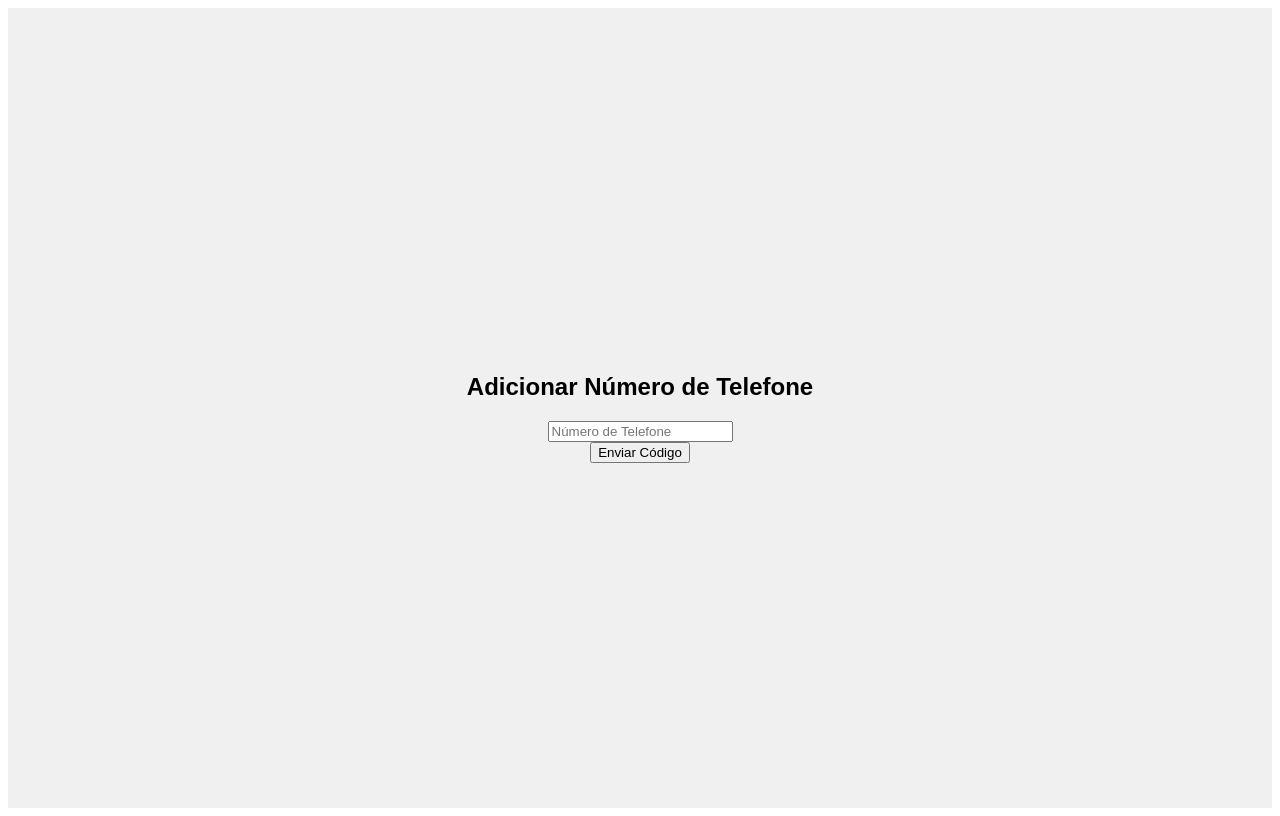
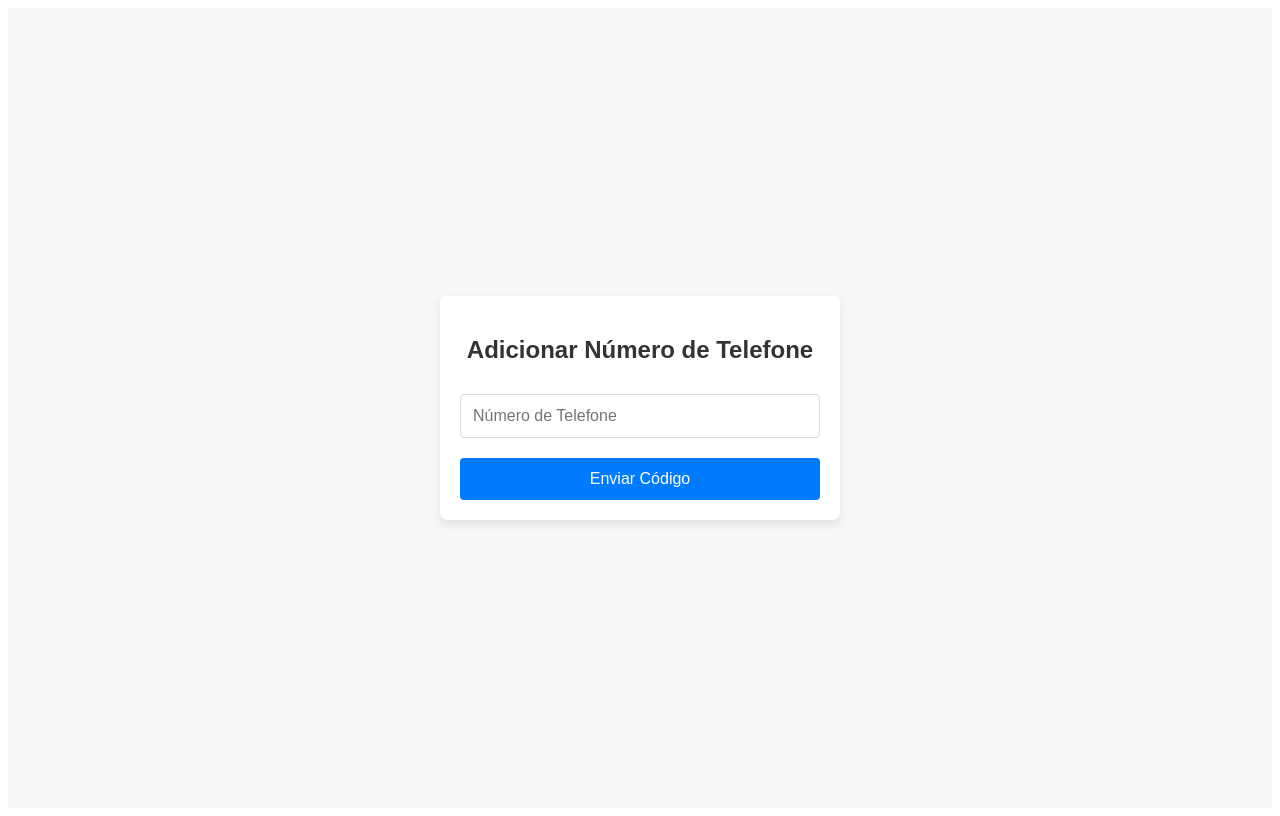
Before and after one commit to ronilson-candido/walletapplication, a React (Create React App) app: page /add-phone in a window 1280 px wide. Built offline with nearby package versions, Linux system fonts and the light colour scheme.

Commit message:
2 fator de autenticação

```diff
--- a/package.json
+++ b/package.json
@@ -7,6 +7,9 @@
     "@testing-library/react": "^13.4.0",
     "@testing-library/user-event": "^13.5.0",
     "axios": "^1.7.2",
+    "body-parser": "^1.20.2",
+    "cors": "^2.8.5",
+    "express": "^4.19.2",
     "firebase": "^10.12.4",
     "react": "^18.3.1",
     "react-dom": "^18.3.1",
--- a/src/components/AddPhone.js
+++ b/src/components/AddPhone.js
@@ -3,79 +3,149 @@
 import React, { useState } from "react";
 import axios from "axios";
 import { useNavigate } from "react-router-dom";
+import styled from "styled-components";
 
 const AddPhone = () => {
   const [phoneNumber, setPhoneNumber] = useState("");
   const [verificationCode, setVerificationCode] = useState("");
   const [verificationId, setVerificationId] = useState(null);
+  const [error, setError] = useState("");
+  const [loading, setLoading] = useState(false);
   const navigate = useNavigate();
 
   const handleSendCode = () => {
-    axios.post("http://localhost:3001/send-code", { phoneNumber })
+    setLoading(true);
+    axios.post("http://localhost:3000/send-code", { phoneNumber })
       .then((response) => {
+        setLoading(false);
         if (response.data.success) {
           setVerificationId(response.data.verificationId); // Armazena o ID de verificação
+          setError("");
           console.log("Código de verificação enviado");
         } else {
-          console.error("Erro ao enviar código:", response.data.error);
+          setError("Erro ao enviar código. Verifique o número e tente novamente.");
         }
       })
       .catch((error) => {
+        setLoading(false);
+        setError("Erro ao enviar código. Tente novamente.");
         console.error("Erro ao enviar código:", error);
       });
   };
 
   const handleVerifyCode = () => {
+    setLoading(true);
     axios.post("http://localhost:3001/verify-code", { verificationId, verificationCode })
       .then((response) => {
+        setLoading(false);
         if (response.data.success) {
           console.log("Número verificado com sucesso");
           navigate("/dashboard"); // Redireciona para a página de sucesso
         } else {
-          console.error("Erro ao verificar código:", response.data.error);
+          setError("Código inválido. Tente novamente.");
         }
       })
       .catch((error) => {
+        setLoading(false);
+        setError("Erro ao verificar código. Tente novamente.");
         console.error("Erro ao verificar código:", error);
       });
   };
 
   return (
-    <div style={styles.container}>
-      <h2>Adicionar Número de Telefone</h2>
-      <input
+    <Container>
+      <Form>
+        <Title>Adicionar Número de Telefone</Title>
+        <Input
           type="tel"
           placeholder="Número de Telefone"
           value={phoneNumber}
           onChange={(e) => setPhoneNumber(e.target.value)}
+          disabled={loading}
         />
-      <button onClick={handleSendCode}>Enviar Código</button>
+        <Button onClick={handleSendCode} disabled={loading}>
+          {loading ? "Enviando..." : "Enviar Código"}
+        </Button>
         {verificationId && (
           <>
-          <input
+            <Input
               type="text"
               placeholder="Código de Verificação"
               value={verificationCode}
               onChange={(e) => setVerificationCode(e.target.value)}
+              disabled={loading}
             />
-          <button onClick={handleVerifyCode}>Verificar Código</button>
+            <Button onClick={handleVerifyCode} disabled={loading}>
+              {loading ? "Verificando..." : "Verificar Código"}
+            </Button>
           </>
         )}
-    </div>
+        {error && <Error>{error}</Error>}
+      </Form>
+    </Container>
   );
 };
 
-const styles = {
-  container: {
-    display: "flex",
-    flexDirection: "column",
-    alignItems: "center",
-    justifyContent: "center",
-    height: "100vh",
-    backgroundColor: "#f0f0f0",
-    textAlign: "center",
-    fontFamily: "'Montserrat', sans-serif",
-  },
-};
+const Container = styled.div`
+  display: flex;
+  flex-direction: column;
+  align-items: center;
+  justify-content: center;
+  height: 100vh;
+  background-color: #f7f7f7;
+  font-family: 'Montserrat', sans-serif;
+`;
+
+
+const Form = styled.div`
+  background: white;
+  padding: 20px;
+  border-radius: 8px;
+  box-shadow: 0 4px 8px rgba(0, 0, 0, 0.1);
+  width: 100%;
+  max-width: 400px;
+  box-sizing: border-box;
+  display: flex;
+  flex-direction: column;
+  align-items: center;
+`;
+
+const Title = styled.h2`
+  margin-bottom: 20px;
+  color: #333;
+  text-align: center;
+`;
+
+const Input = styled.input`
+  width: 100%;
+  padding: 12px;
+  margin: 10px 0;
+  border: 1px solid #ddd;
+  border-radius: 4px;
+  font-size: 16px;
+  box-sizing: border-box;
+`;
+
+const Button = styled.button`
+  width: 100%;
+  padding: 12px;
+  background-color: #007bff;
+  color: white;
+  border: none;
+  border-radius: 4px;
+  font-size: 16px;
+  cursor: pointer;
+  margin-top: 10px;
+  &:disabled {
+    background-color: #aab;
+    cursor: not-allowed;
+  }
+`;
+
+const Error = styled.p`
+  color: #d9534f;
+  margin-top: 10px;
+  text-align: center;
+`;
 
 export default AddPhone;
```
Also changed, not shown: 1 other file (tests, documents, lock files or other folders). Lines whose indentation alone changed are shown as unchanged.
